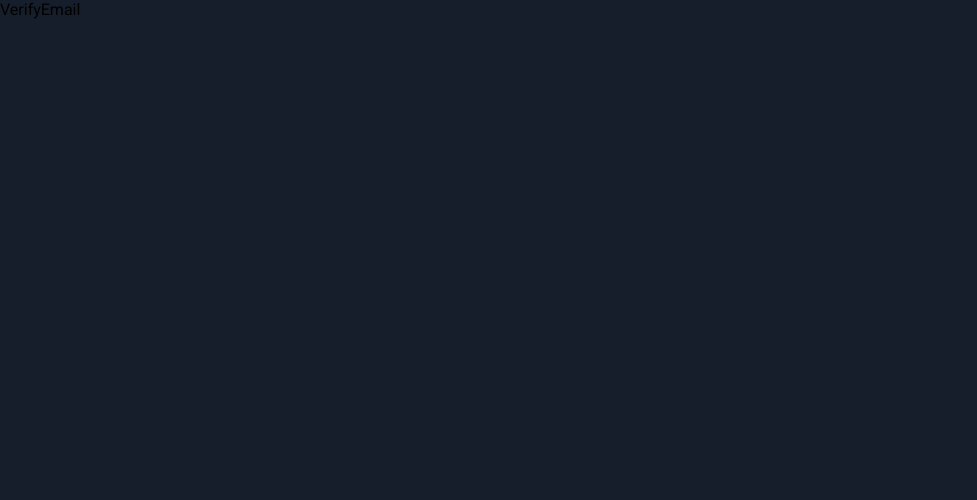
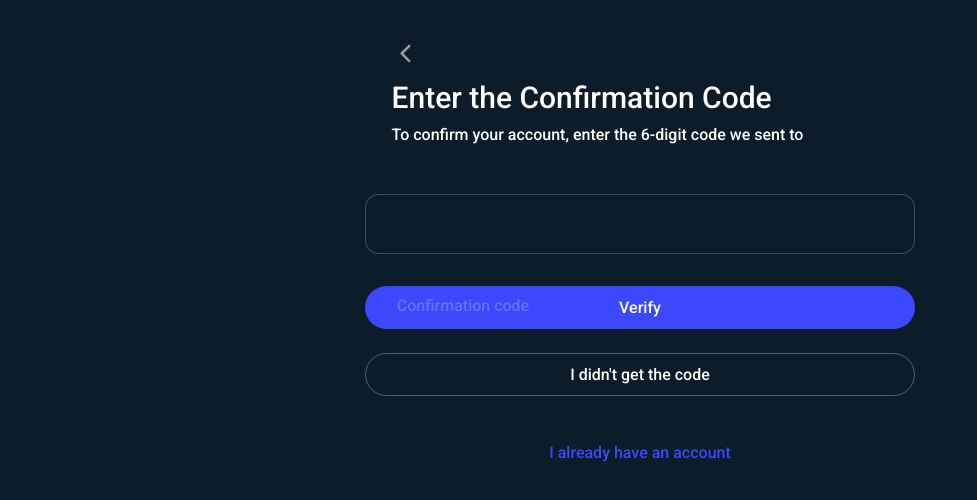
Before and after one commit to youssef1347/social-media-app, a React (Vite) app in the folder front-end/: page /verify-email in a window 1280 px wide. Shown: the top 500 px of the page, without its empty margins (0-977 px from the left). Built offline with nearby package versions, Linux system fonts and the light colour scheme.

Commit message:
finish verify email page in frontend

```diff
--- a/front-end/src/App.css
+++ b/front-end/src/App.css
@@ -5,4 +5,5 @@
   outline: none;
   box-sizing: border-box;
   text-transform: uppercase;
+
 }
--- a/front-end/src/index.css
+++ b/front-end/src/index.css
@@ -5,5 +5,6 @@
     font-family: "Roboto", sans-serif;
     outline: none;
     box-sizing: border-box;
-    /* text-transform: capitalize; */
+    font-weight: 500;
+    margin: 0;
 }
--- a/front-end/src/pages/Register/Register.css
+++ b/front-end/src/pages/Register/Register.css
@@ -89,7 +89,7 @@ button:hover {
     margin-bottom: 0;
 }
 
-/* main container */
+/* page container */
 .registerPage-container {
     display: flex;
     height: 100vh;
--- a/front-end/src/pages/Register/Register.jsx
+++ b/front-end/src/pages/Register/Register.jsx
@@ -57,13 +57,14 @@ export const Register = () => {
             const email = response.data.email;
             localStorage.setItem('email', email);
             console.log(response);
-            toast.success("Registration successful! please veridy your email.");
+            toast.success("Registration successful! please verify your email.");
 
             // navigate to verify email page
             go('/verify-email');
 
             // api call to send verification email
-            await api.post('api/auth/send-otp', { email })
+            const otpRes = await api.post('api/auth/send-otp', { email });
+            console.log(otpRes);
 
         } catch (error) {
             setLoading(true);
--- a/front-end/src/pages/VerifyEmail/VerifyEmail.css
+++ b/front-end/src/pages/VerifyEmail/VerifyEmail.css
@@ -0,0 +1,116 @@
+/* page styles */
+.verify-email-page {
+    display: flex;
+    flex-direction: column;
+    align-items: center;
+    justify-content: flex-start;
+    height: 100vh;
+    background-color: #0c1d29;
+}
+
+/* text styles */
+.verify-email-text-container {
+    color: white;
+    margin-top: 80px;
+    margin-right: 85px;
+}
+.verify-email-text-container h1 {
+    font-size: 30px;
+    font-weight: 500;
+    margin-bottom: 10px;
+}
+.verify-email-text-container h5 {
+    font-size: 16px;
+}
+
+/* back icon styles */
+.back-icon-container {
+    font-size: 26px;
+    position: relative;
+    color: rgb(156, 153, 153)
+}
+.back-icon-container .back-icon {
+    position: absolute;
+    left: 30%;
+    cursor: pointer;
+    top: 32px;
+    font-size: 43px;
+    padding: 8px;
+}
+.back-icon-container .back-icon:hover {
+    background-color: rgba(255, 255, 255, 0.226);
+    border-radius: 50%;
+}
+
+/* form styles */
+.verify-email-form-container form {
+    display: flex;
+    flex-direction: column;
+    align-items: center;
+    justify-content: center;
+    margin-top: 50px;
+}
+.verify-email-form-container form input {
+    width: 550px;
+    height: 60px;
+    border-radius: 13px;
+    border: 1px solid rgba(255, 255, 255, 0.226);
+    background-color: transparent;
+    padding-left: 12px;
+    padding-top: 16px;
+    font-size: 16px;
+    margin-bottom: 20px;
+    color: white;
+}
+.verify-email-form-container form label {
+    position: absolute;
+    left: 31%;
+    top: 37%;
+    transition: .3s ease;
+    color: rgba(255, 255, 255, 0.226);
+}
+.verify-email-form-container form input:focus {
+    border-color: #f7f7f7;
+}
+.verify-email-form-container form input:hover {
+    border-color: #f7f7f7;
+}
+.verify-email-form-container form input:focus + label {
+    transform: translateY(-14px);
+    font-size: 14px;
+}
+.verify-email-form-container form label.input-has-value {
+    transform: translateY(-14px);
+    font-size: 14px;
+}
+
+/* buttons styles */
+.verify-email-form-container form button {
+    width: 550px;
+    height: 43px;
+    border-radius: 23px;
+    border: none;
+    background-color: #3b48fc;
+    color: white;
+    font-size: 16px;
+    cursor: pointer;
+    transition: .3s ease;
+    margin: 12px;
+}
+.verify-email-form-container form .resend-otp-btn {
+    background-color: transparent;
+    border: 1px solid #a0999985;
+}
+
+/* link styles */
+a {
+    color: #3b48fc;
+    text-decoration: none;
+    text-align: center;
+    display: flex;
+    margin: 35px;
+    justify-content: center;
+}
+a:hover {
+    text-decoration: underline;
+}
--- a/front-end/src/pages/VerifyEmail/VerifyEmail.jsx
+++ b/front-end/src/pages/VerifyEmail/VerifyEmail.jsx
@@ -1,7 +1,174 @@
-import React from 'react'
+import React, { useRef, useState } from 'react'
+import './VerifyEmail.css'
+import { IoIosArrowBack } from "react-icons/io";
+import { api } from '../../utils/api';
+import { toast } from 'react-hot-toast';
+import { useNavigate, Link } from 'react-router-dom';
+import { Loading } from '../Loading/Loading';
+
+
 
 export const VerifyEmail = () => {
-  return (
-    <div>VerifyEmail</div>
-  )
+    // get email from local storage
+    const email = localStorage.getItem('email');
+    console.log(email)
+
+    // handle loading states
+    const [loading, setLoading] = useState(false);
+
+    // otp ref
+    const otpRef = useRef();
+
+
+    // class names state
+    const [labelClassName, setLabelClassName] = useState('');
+
+
+    // handle back function
+    function handleBack() {
+        window.history.back();
+        console.log('back icon clicked');
+    }
+
+
+    // handle navigation
+    const navigate = useNavigate();
+    function go(endPoint) {
+        navigate(endPoint);
+    }
+
+
+    // handle on change function
+    function handleOnChange(ev) {
+        const value = ev.target.value;
+        setLabelClassName(value ? 'input-has-value' : '');
+
+        // allow only numbers
+        const index = value.split('');
+
+        const numberRegex = /^[0-9]$/;
+        for (let i = 0; i < index.length; i++) {
+            if (!numberRegex.test(index[i])) {
+                index[i] = '';
+            }
+        }
+        ev.target.value = index.join('');
+    }
+
+
+    // handle submit function
+    async function handleSubmit(e) {
+        try {
+            setLoading(true);
+
+            e.preventDefault();
+            console.log('form submitted');
+
+            // submit logic
+            const data = {
+                email,
+                otp: otpRef.current.value
+            };
+
+            const response = await api.post('api/auth/verify-otp', data);
+            console.log(response);
+
+            // success handling
+            toast.success("Email verified successfully!");
+
+            // remove email from local storage
+            localStorage.removeItem('email');
+
+            // navigation to home page
+            go('/');
+        } catch (error) {
+            setLoading(true);
+            console.log(error);
+
+            if (error.response?.data?.message) {
+                toast.error(error.response?.data?.message);
+            }
+
+        } finally {
+            setLoading(false);
+        }
+    }
+
+
+    // loading page
+    if (loading) {
+            return (
+                <Loading />
+            )
+    }
+
+
+    // handle resend otp
+    async function resendOtp() {
+        try {
+            const response = await api.post('api/auth/send-otp', email);
+            console.log(response);
+            console.log('first')
+        } catch (error) {
+            console.log(error);
+        }
+    }
+
+
+    return (
+        <>
+                {/* back icon container */}
+                <div className="back-icon-container">
+                <IoIosArrowBack
+                    onClick={handleBack}
+                    className='back-icon' />
+                </div>
+
+            <div className='verify-email-page'>
+
+                {/* text container */}
+                <div className='verify-email-text-container'>
+                    <h1>Enter the Confirmation Code</h1>
+                    <h5>To confirm your account, enter the 6-digit code we sent to <br /> {email}</h5>
+                </div>
+
+                {/* form container */}
+                <div className="verify-email-form-container">
+                    <form onSubmit={handleSubmit}>
+
+                        {/* otp input */}
+                        <input
+                            type="text"
+                            id='otp'
+                            onChange={handleOnChange}
+                            className='verify-email-input'
+                            maxLength={6}
+                            name='otp'
+                            ref={otpRef}
+                            />
+                        <label
+                            className={labelClassName}
+                            htmlFor="otp">Confirmation code
+                        </label>
+
+                        {/* submit button */}
+                        <button
+                            type='submit'
+                            className='verify-email-submit-btn'>
+                                Verify
+                        </button>
+
+                        {/* resend otp button */}
+                        <button
+                            className='resend-otp-btn'
+                            onClick={resendOtp}
+                            type="button">I didn't get the code
+                        </button>
+                    </form>
+                    <Link to={'/login'}>I already have an account</Link>
+                </div>
+
+            </div>
+        </>
+    )
 }
```
Also changed, not shown: 1 other file (tests, documents, lock files or other folders).
